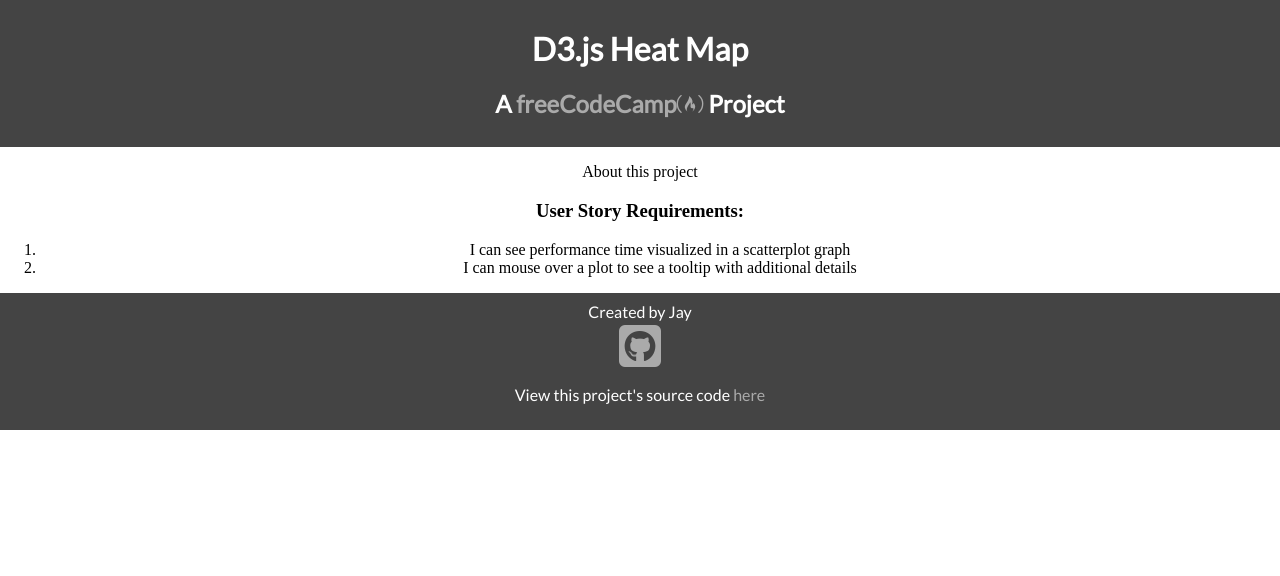
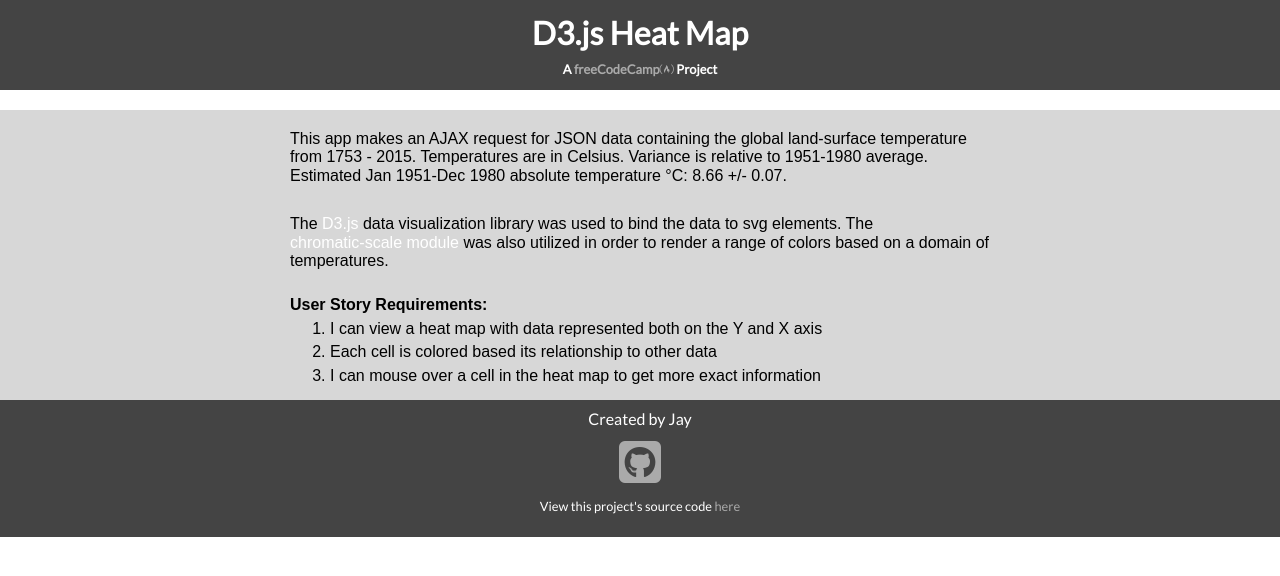
Before and after one commit to jayullman/d3-heat-map, a plain HTML site: page index.html in a window 1280 px wide. Drawn offline with nearby package versions, Linux system fonts and the light colour scheme; no server answers; a web font is replaced by a local one.

Commit message:
Add styles and about section content

```diff
--- a/heatmap.js
+++ b/heatmap.js
@@ -150,7 +150,7 @@
   // add graph title
   svg.append('text')
     .attr('x', svgWidth / 2 )
-    .attr('y', 20)
+    .attr('y', 25)
     .attr('class', 'graph-title')
     .style('text-anchor', 'middle')
     .text('Global Land-Surface Temperature');
--- a/index.html
+++ b/index.html
@@ -29,13 +29,21 @@
   <div class="about-section">
 
     <p>
-      About this project
+      This app makes an AJAX request for JSON data containing the global land-surface temperature from
+      1753 - 2015. Temperatures are in Celsius. Variance is relative to 1951-1980 average.
+      Estimated Jan 1951-Dec 1980 absolute temperature &deg;C: 8.66 +/- 0.07.
+    </p>
+    <p>
+      The <a href="https://d3js.org/" target="_blank">D3.js</a> data visualization library was used to bind the data to svg elements.
+      The <a href="https://github.com/d3/d3-scale-chromatic" target="_blank">chromatic&#8209;scale&nbsp;module</a> was also utilized in order to render a range of colors based on a domain
+      of temperatures.
     </p>
     <div class="list-container">
       <h3>User Story Requirements:</h3>
       <ol class="user-story-list">
-        <li>I can see performance time visualized in a scatterplot graph</li>
-        <li>I can mouse over a plot to see a tooltip with additional details</li>
+        <li>I can view a heat map with data represented both on the Y and X axis</li>
+        <li>Each cell is colored based its relationship to other data</li>
+        <li>I can mouse over a cell in the heat map to get more exact information</li>
       </ol>
     </div>
   </div>
--- a/styles.css
+++ b/styles.css
@@ -1,7 +1,28 @@
 /* Page styles */
 
 body {
+  font-family: 'Ubuntu', sans-serif;
   text-align: center;
+  font-size: 16px;
+}
+
+.header {
+  height: 70px;
+}
+
+h1 {
+  margin-top: 5px;
+  margin-bottom: 5px;
+}
+
+.header h2 {
+  font-size: .8em;
+}
+
+h3 {
+  font-size: 1em;
+  margin-bottom: 5px;
+  text-align: left;
 }
 
 .header, .footer {
@@ -23,14 +44,79 @@
   text-decoration: none;
 }
 
+.about-section a:link,
+.about-section a:visited {
+  color:#fff;
+  text-decoration: none;
+}
+
+.about-section a:hover {
+  color: #000;
+}
+
 a:hover {
   color: #fff;
+}
+
+.about-section {
+  /*max-width: 750px;*/
+  margin: 20px auto 0 auto;
+  padding: 10px;
+  text-align: center;
+  background-color: #d7d7d7;
+}
+
+.about-section p {
+  text-align: left;
+  max-width: 700px;
+  margin: 0 auto 10px auto;
+  padding: 10px 20px;
+}
+
+.list-container {
+  max-width: 700px;
+  margin: 0 auto;
+}
+
+
+.user-story-list {
+  margin: 0 auto;
+}
+
+li {
+  text-align: left;
+  margin-bottom: 5px;
+}
+
+.footer p {
+  font-size: .8em;
+}
+
+.tagline {
+  margin-bottom: 10px;
+}
+
+/* For smaller screens */
+@media (max-width: 380px) {
+  h1 {
+    font-size: 1em;
+  }
+  .header {
+    height: 50px;
+  }
+  .about-section {
+    font-size: .75em;
+  }
 }
 
 /*******************/
 
 
 /* Graph Styles*/
+
+.graph-title {
+  font-size: 1.2em;
+}
 
 /* hide line on yAxis */
 .yAxis .domain {
```
